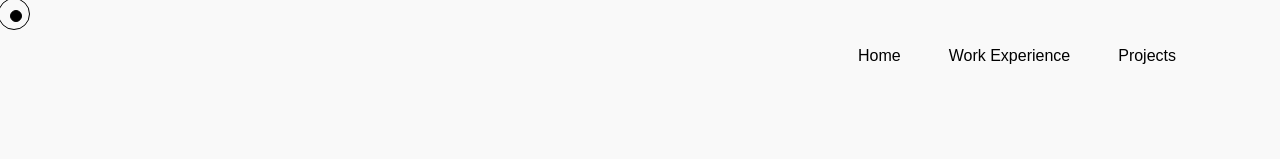
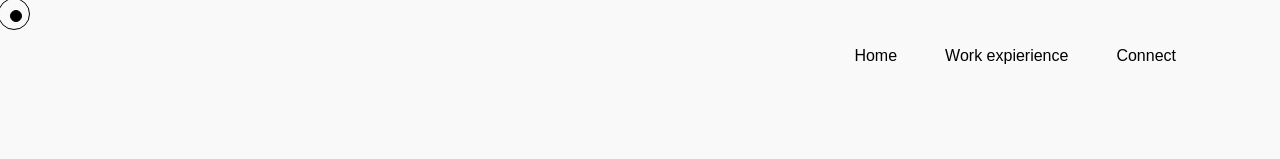
Before and after one commit to sunny-wahane/portfolio, a React (Create React App) app: page / in a window 1280 px wide. Shown: the top 159 px of the page. Built offline with nearby package versions, Linux system fonts and the light colour scheme.

Commit message:
removed unused code

```diff
--- a/src/components/NavBar.tsx
+++ b/src/components/NavBar.tsx
@@ -1,11 +1,13 @@
 import NavItem from "./NavItem";
+import data from "../content/NavOptions.json"
+
 
 function NavBar() {
     return (
        <ul className="text-right px-20 py-10">
-        <NavItem name="Home"/>
-        <NavItem name="Work Experience"/>
-        <NavItem name="Projects"/>
+        {data.items.map((item) => (
+            <NavItem name={item}/>
+        ))}
        </ul>
     )
 }
```
